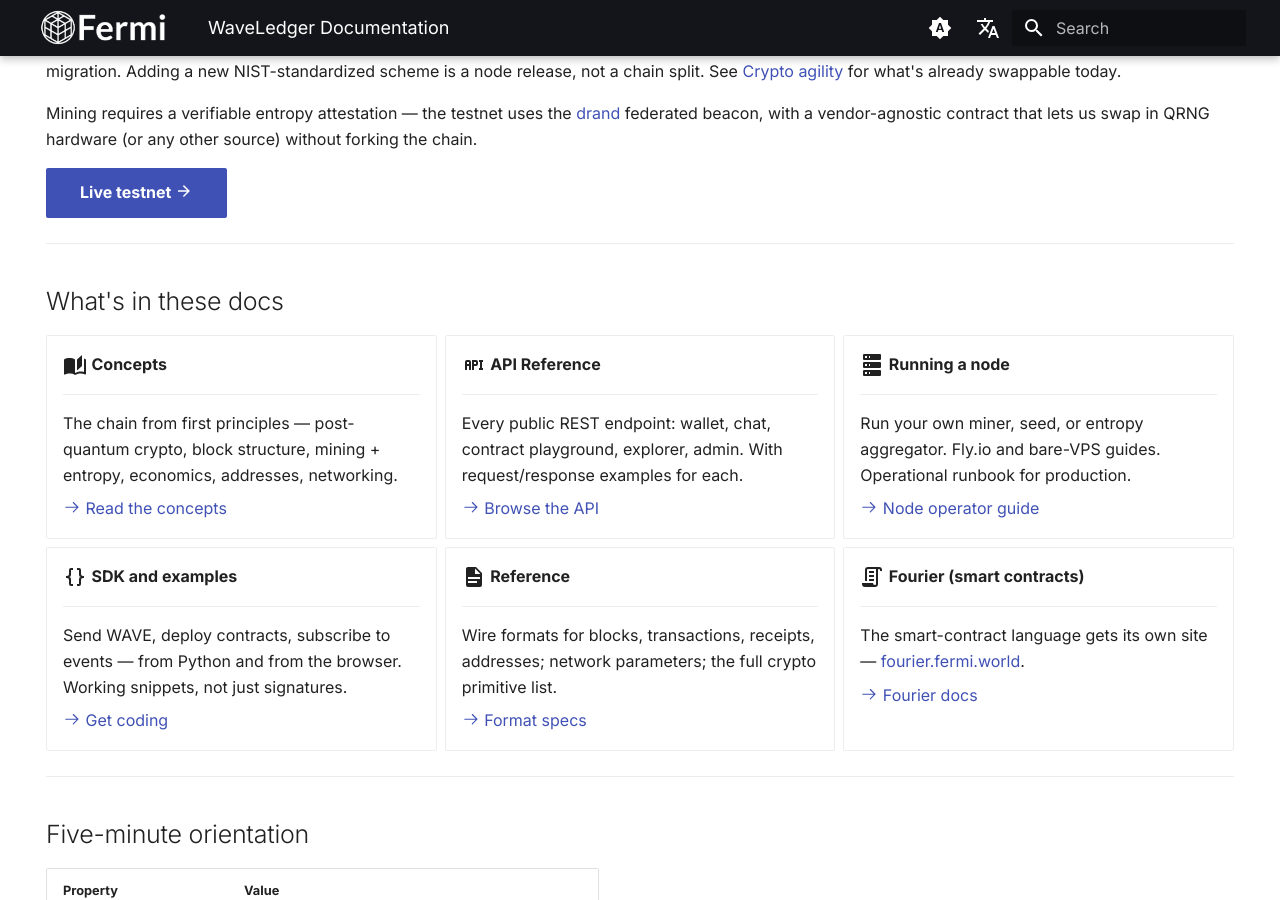
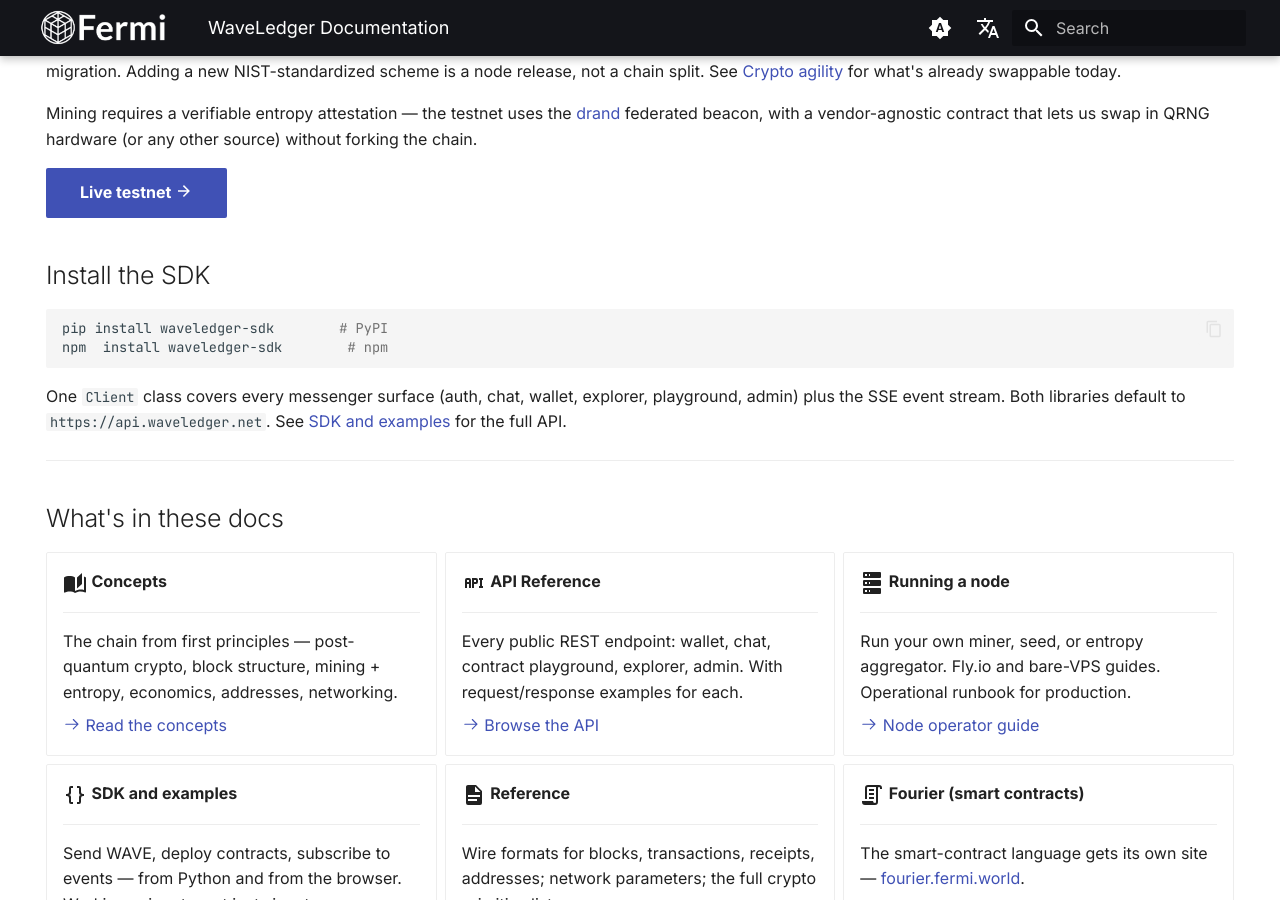
Before and after one commit to DosseyRichards/FERMI-Documentation, an MkDocs documentation site: the page built from docs/index.md, in a window 1280 px wide and 900 px high, scrolled down 343 px. Built offline with MkDocs 1.6.1 and Material for MkDocs 9.7.7, drawn with Linux system fonts in a browser that asks for light colours; comment, search, counter and statistics services are not loaded.

Commit message:
docs: SDK install block on the front page

````diff
--- a/docs/index.md
+++ b/docs/index.md
@@ -28,6 +28,18 @@ contract that lets us swap in QRNG hardware (or any other source) without
 forking the chain.
 
 [Live testnet :material-arrow-right:](https://chat.waveledger.net){ .md-button .md-button--primary }
+
+## Install the SDK
+
+```bash
+pip install waveledger-sdk        # PyPI
+npm  install waveledger-sdk        # npm
+```
+
+One `Client` class covers every messenger surface (auth, chat, wallet,
+explorer, playground, admin) plus the SSE event stream. Both libraries
+default to `https://api.waveledger.net`. See
+[SDK and examples](sdk/index.md) for the full API.
 
 ---
 
````
